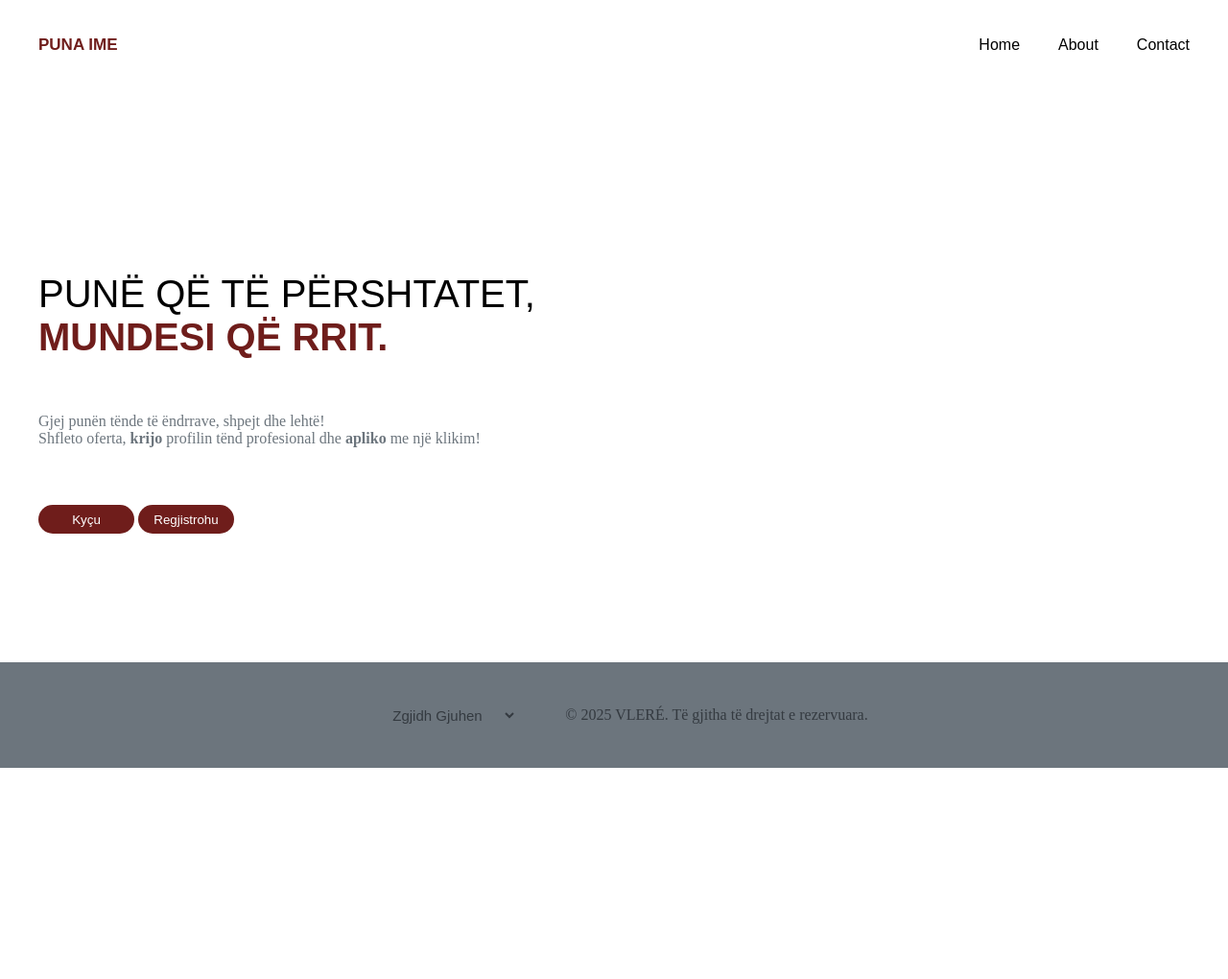
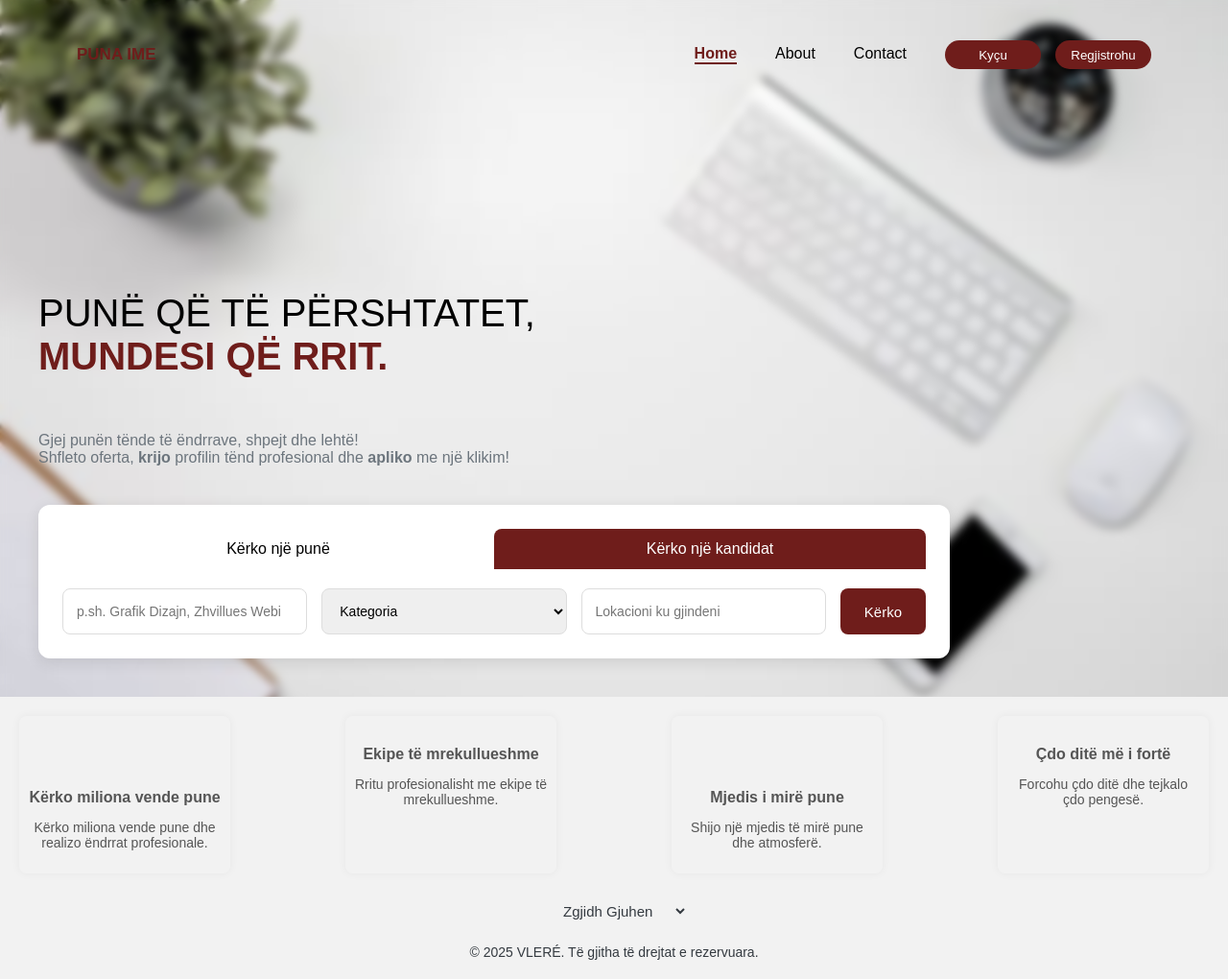
Before and after one commit to vlerazogjani9-oss/Projekti, a PHP site: page /faqja1.html in a window 1280 px wide. Shown: the whole page at 96% size. Before the commit the page ends 800 px from the top, so only its background shows below. Run offline with PHP 8.4, Linux system fonts and the light colour scheme; some libraries are stand-ins or nearby versions.

Commit message:
Shtova elemente te reja ne homepage dhe ndryshime tek loginform.html dhe script.js

```diff
--- a/faqja1.css
+++ b/faqja1.css
@@ -4,6 +4,78 @@ html, body {
     display: flex;
     flex-direction: column;
   }
+
+
+  body {
+    font-family: Arial, sans-serif;
+    background: #f2f2f2;
+    background: url('111.jpg') no-repeat ;
+    background-size: cover;
+    background-position: center;
+    backdrop-filter: blur(5px);
+}
+
+
+.search-box {
+    width: 90%;
+    max-width: 900px;
+    margin: 40px ;
+    background: white;
+    padding: 25px;
+    border-radius: 12px;
+    box-shadow: 0 4px 15px rgba(0,0,0,0.1);
+}
+
+
+.tabs {
+    display: flex;
+    margin-bottom: 20px;
+}
+
+.tabs .tab {
+    flex: 1;
+    padding: 12px;
+    background: white;
+    border: none;
+    font-size: 16px;
+    cursor: pointer;
+    border-radius: 8px 8px 0 0;
+}
+
+.tabs .active {
+    background: #6f1d1b;
+    color: white;
+}
+
+
+.filters {
+    display: flex;
+    gap: 15px;
+}
+
+.filters input,
+.filters select {
+    flex: 1;
+    padding: 14px;
+    border: 1px solid #ddd;
+    border-radius: 8px;
+    font-size: 14px;
+}
+
+.search-btn {
+    padding: 14px 25px;
+    background: #6f1d1b;
+    color: white;
+    border: none;
+    border-radius: 8px;
+    font-size: 15px;
+    cursor: pointer;
+}
+
+.search-btn:hover {
+    background: #6f1d1b;
+}
+
 
   main {
     flex: 1;
@@ -30,24 +102,44 @@ html, body {
     list-style: none;
     display: flex;
     gap: 40px;
+    margin: 0;
     padding: 0;
-    margin: 0;
+
+}
+
+.listed li.active {
+    color: #6f1d1b;
+    font-weight: bold;
+    border-bottom: 2px solid #6f1d1b;
+}
 
 
+.right-side {
+    margin-left: auto;
+    display: flex;
+    align-items: center;
+    gap: 40px;
 }
+
+
+
 .listed li:hover{
     cursor: pointer;
     color: #6f1d1b;
-    border-bottom: 5px solid #6f1d1b;
+    border-bottom: 2px solid #6f1d1b;
 
 
 }
 
 .navbar {
-  font-family: sans-serif;
-  font-weight: 300;
-  font-style: normal;
+    display: flex;
+    align-items: center;
+    padding: 10px 40px;
+    font-family: sans-serif;
+
 }
+
+
 
 #title{
     font-size: 17px;
@@ -72,12 +164,12 @@ html, body {
 }
 
 
-.buttons{
-    margin-top: 60px;
-
+.buttons {
+    display: flex;
+    gap: 15px;
 }
 
-.buttons button{
+.buttons button {
     color: white;
     background-color: #6f1d1b;
     border: none;
@@ -85,6 +177,9 @@ html, body {
     width: 100px;
     height: 30px;
 }
+
+
+
 .buttons button:hover{
     cursor: pointer;
     color: #6f1d1b;
@@ -95,15 +190,57 @@ html, body {
 }
 
 footer {
-    justify-content: center;
-    align-items: center;
-    display: flex;
-    height: 100px;
-    bottom: 0;
-    left: 0;
     width: 100%;
+    padding: 20px 50px;
+    background-color: #f2f2f2;
+    box-sizing: border-box;
+    padding: 20px;
+}
 
 
+.elementet {
+    display: flex;
+    justify-content: space-between;
+    flex-wrap: wrap;
+    gap: 10px;
+    margin-bottom: 20px;
+}
+
+
+.elementet .object {
+    flex: 0 1 200px;
+    max-width: 220px;
+    min-width: 150px;
+    background-color: transparent;
+    padding: 10px;
+    text-align: center;
+    border-radius: 8px;
+    box-shadow: 0 0 10px rgba(0,0,0,0.05);
+}
+
+
+.elementet .object i {
+    font-size: 40px;
+    color: #6f1d1b;
+    margin-bottom: 10px;
+}
+
+
+.elementet .object h4 {
+    color: #555;
+    font-size: 16px;
+    margin-bottom: 8px;
+}
+
+
+.elementet .object p {
+    font-size: 14px;
+    color: #555;
+}
+
+
+.select {
+    margin-bottom: 15px;
 }
 
 .select select {
@@ -112,14 +249,11 @@ footer {
     border: none;
     color: #343a40;
     background-color: transparent;
+    cursor: pointer;
 }
 
-.select select:hover{
-    cursor: pointer;
-    color: black;
+.copyright {
+    color: #343a40;
+    text-align: center;
+    font-size: 14px;
 }
-
-.copyright{
-    color: #343a40;
-    margin-left: 50px;
-}
--- a/faqja1.html
+++ b/faqja1.html
@@ -5,20 +5,31 @@
     <meta name="viewport" content="width=device-width, initial-scale=1.0">
     <title>Puna ime</title>
     <link rel="stylesheet" href="./faqja1.css">
+    <link href='https://cdn.boxicons.com/3.0.6/fonts/basic/boxicons.min.css' rel='stylesheet'>
 
 </head>
 <body>
     <header>
         <div class="navbar">
             <h3 id="title">PUNA IME</h3>
+
+            <div class="right-side">
                 <nav>
                     <ul class="listed">
-                <li>Home</li>
+                        <li class="active">Home</li>
                         <li>About</li>
                         <li>Contact</li>
                     </ul>
                 </nav>
+
+                <div class="buttons">
+                    <button id="loginBtn">Kyçu</button>
+                    <button id="registerBtn">Regjistrohu</button>
                 </div>
+            </div>
+        </div>
+
+
     </header>
 
 
@@ -30,14 +41,90 @@
         <div class="quote">
             <p>Gjej punën tënde të ëndrrave, shpejt dhe lehtë! <br>
             Shfleto oferta, <strong>krijo</strong> profilin tënd profesional dhe <strong>apliko</strong> me një klikim! </p>
-            <div class="buttons">
-            <button id="loginBtn">Kyçu</button>
-            <button id="registerBtn">Regjistrohu</button>
+
         </div>
+
+
+        <div class="search-box">
+
+            <div class="tabs">
+                <button class="tab">Kërko një punë</button>
+                <button class="tab active">Kërko një kandidat</button>
             </div>
+
+            <div class="filters">
+
+                <input type="text" placeholder="p.sh. Grafik Dizajn, Zhvillues Webi">
+
+                <select>
+                    <option>Kategoria</option>
+                    <option>Teknologji / IT</option>
+                    <option>Marketing dhe Shitje</option>
+                    <option>Financa dhe Kontabilitet</option>
+                    <option>Shëndetësi dhe Kujdes</option>
+                    <option>Edukimi dhe Trajnimi</option>
+                    <option>Shërbimet e Konsumatorit</option>
+                    <option>Logjistikë dhe Transport</option>
+                    <option>Art dhe Kreativitet</option>
+                    <option>Punë Administrative</option>
+
+
+                </select>
+
+                <input type="text" placeholder="Lokacioni ku gjindeni">
+
+                <button class="search-btn">Kërko</button>
+            </div>
+
+        </div>
+
     </main>
 
+
+
+
+
+
 <footer>
+
+
+<div class="elementet">
+
+    <div class="object">
+        <i class='bxr  bx-book-open'></i>
+        <div class="fjalia1"> <h4>Kërko miliona vende pune</h4></div>
+        <div><p>Kërko miliona vende pune dhe realizo ëndrrat profesionale.</p></div>
+
+    </div>
+
+    <div class="object">
+        <i class='bxr  bx-people-diversity'></i>
+        <div class="fjalia1"> <h4>Ekipe të mrekullueshme</h4></div>
+        <div><p>Rritu profesionalisht me ekipe të mrekullueshme.</p></div>
+
+    </div>
+
+    <div class="object">
+        <i class='bxr  bx-buildings'></i>
+        <div class="fjalia1"> <h4>Mjedis i mirë pune</h4></div>
+        <div><p>Shijo një mjedis të mirë pune dhe atmosferë.</p></div>
+
+    </div>
+
+    <div class="object">
+        <i class='bxr  bx-biceps'></i>
+        <div class="fjalia1"> <h4>Çdo ditë më i fortë</h4></div>
+        <div><p>Forcohu çdo ditë dhe tejkalo çdo pengesë.</p></div>
+
+    </div>
+
+</div>
+
+
+
+
+
+
     <div class="select">
         <select name="languages" id="language-select">
             <option value="">Zgjidh Gjuhen</option>
@@ -51,6 +138,9 @@
     </div>
 
 </footer>
+
+
+
 </body>
 <script src="script.js"></script>
 </html>
--- a/loginform.html
+++ b/loginform.html
@@ -34,8 +34,10 @@
 
         <button type="submit" class="btn">Kyçu</button>
 
-        <div class="register-link"><p>Nuk keni llogari?
-            <a href="#">Regjistrohu</a></p>
+        <div class="register-link">
+            <p>Nuk keni një llogari ekzistuese?
+                <a href="#" id="registerLink">Regjistrohu</a>
+            </p>
         </div>
 
 
--- a/script.js
+++ b/script.js
@@ -6,10 +6,16 @@ document.getElementById("registerBtn").addEventListener("click", function() {
     window.location.href = "registerform.html";
 });
 
+document.getElementById("registerLink").addEventListener("click", function(event) {
+    event.preventDefault();
+    window.location.href = "registerform.html";
+});
+
+
 document.getElementById("language-select").addEventListener("change", function() {
     const lang = this.value;
     if(lang === "english") {
-        alert("Gjuha u ndryshua në English!"); // ose mund të ridrejtohesh në versionin English
+        alert("Gjuha u ndryshua në English!");
     } else if(lang === "shqip") {
         alert("Gjuha u ndryshua në Shqip!");
     }
```
Also changed, not shown: 111.jpg (added). Lines whose indentation alone changed are shown as unchanged.
